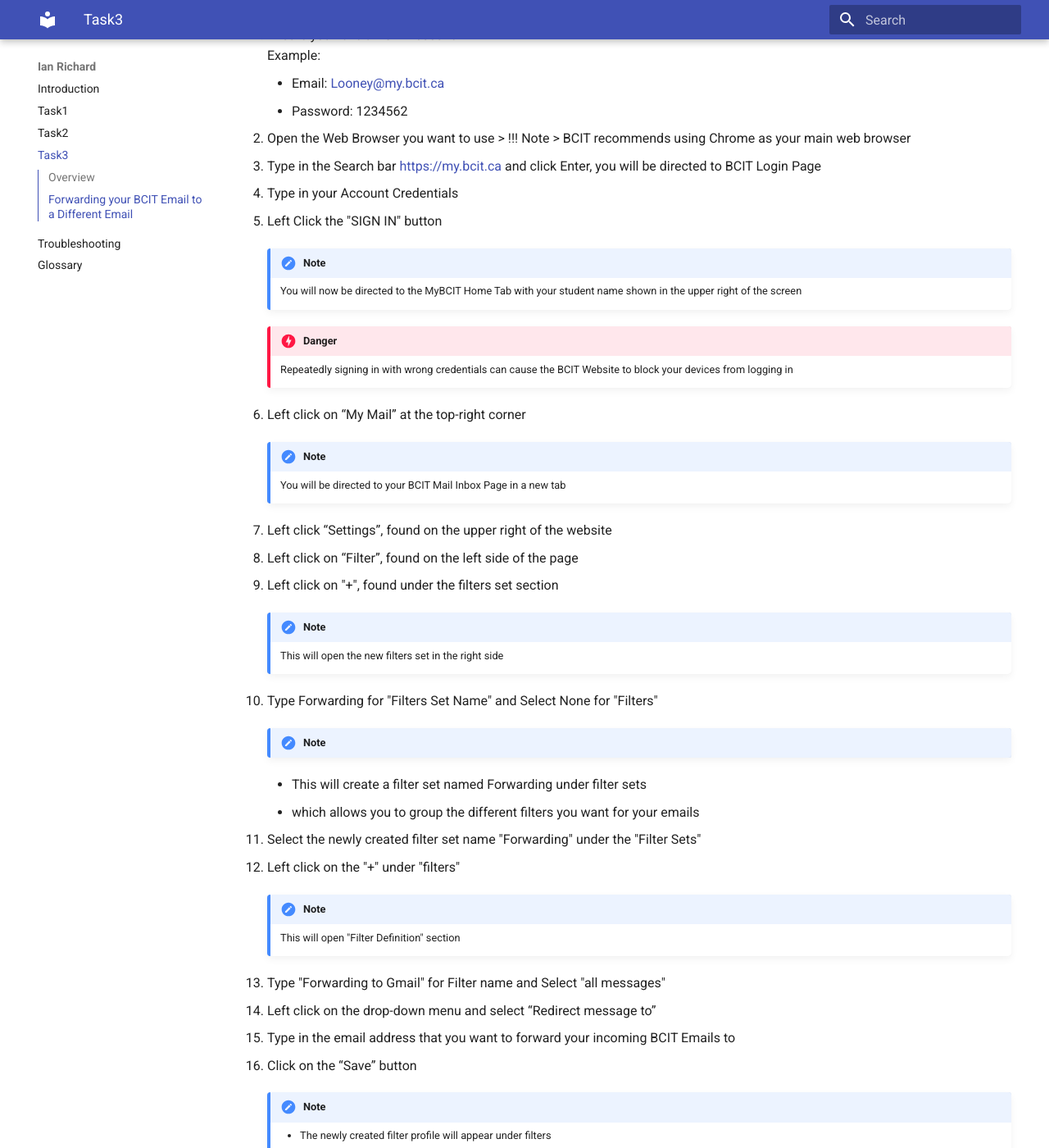
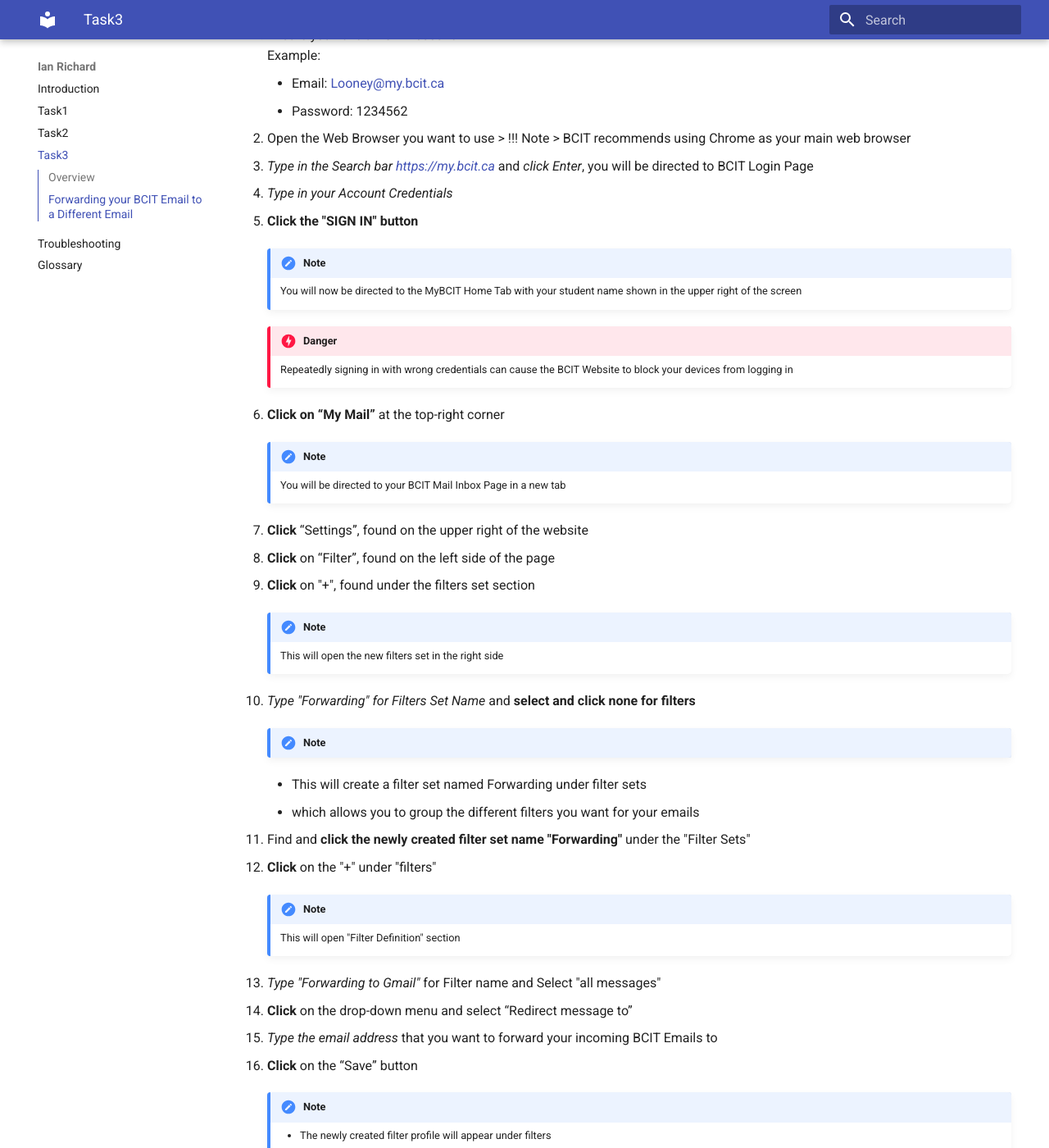
Before and after one commit to beingaturtle/beingaturtle.github.io, an MkDocs documentation site: the page built from docs/task3.md, in a window 1280 px wide and 1400 px high, scrolled down 351 px. Shown: the whole window at 82% size. Built offline with MkDocs 1.6.1 and Material for MkDocs 9.7.7, drawn with Linux system fonts in a browser that asks for light colours.

Commit message:
Refactor action words to bold for click and italicized for typing

```diff
--- a/docs/task3.md
+++ b/docs/task3.md
@@ -14,14 +14,14 @@
     > !!! Note
     > BCIT recommends using Chrome as your main web browser
 
-3. Type in the Search bar <https://my.bcit.ca> and click Enter, you will be directed to BCIT Login Page
+3. *Type in the Search bar <https://my.bcit.ca>* and *click Enter*, you will be directed to BCIT Login Page
 
-4. Type in your Account Credentials
+4. *Type in your Account Credentials*
     <!-- Email: <rmaceda1@mybcit.ca>
     Password: 123456789
     // Maybe we can remove this -->
 
-5. Left Click the "SIGN IN" button
+5. **Click the "SIGN IN" button**
 
     !!! Note
         You will now be directed to the MyBCIT Home Tab with your student name shown in the upper right of the screen
@@ -29,40 +29,40 @@
     !!! Danger
         Repeatedly signing in with wrong credentials can cause the BCIT Website to block your devices from logging in
 
-6. Left click on “My Mail” at the top-right corner
+6. **Click on “My Mail”** at the top-right corner
 
     !!! Note
         You will be directed to your BCIT Mail Inbox Page in a new tab
 
-7. Left click “Settings”, found on the upper right of the website
+7. **Click** “Settings”, found on the upper right of the website
 
-8. Left click on “Filter”, found on the left side of the page
+8. **Click** on “Filter”, found on the left side of the page
 
-9. Left click on "+", found under the filters set section
+9. **Click** on "+", found under the filters set section
 
     !!! Note
         This will open the new filters set in the right side
 
-10. Type Forwarding for "Filters Set Name" and Select None for "Filters"
+10. *Type "Forwarding" for Filters Set Name* and **select and click none for filters**
 
     !!! Note
     - This will create a filter set named Forwarding under filter sets
     - which allows you to group the different filters you want for your emails
 
-11. Select the newly created filter set name "Forwarding" under the "Filter Sets"
+11. Find and **click the newly created filter set name "Forwarding"** under the "Filter Sets"
 
-12. Left click on the "+" under "filters"
+12. **Click** on the "+" under "filters"
 
     !!! Note
         This will open "Filter Definition" section
 
-13. Type "Forwarding to Gmail" for Filter name and Select "all messages"
+13. *Type "Forwarding to Gmail"* for Filter name and Select "all messages"
 
-14. Left click on the drop-down menu and select “Redirect message to”
+14. **Click** on the drop-down menu and select “Redirect message to”
 
-15. Type in the email address that you want to forward your incoming BCIT Emails to
+15. *Type the email address* that you want to forward your incoming BCIT Emails to
 
-16. Click on the “Save” button
+16. **Click** on the “Save” button
 
     !!! Note
         - The newly created filter profile will appear under filters <br>
```
Also changed, not shown: docs/task1.md (+7 -2 lines).
